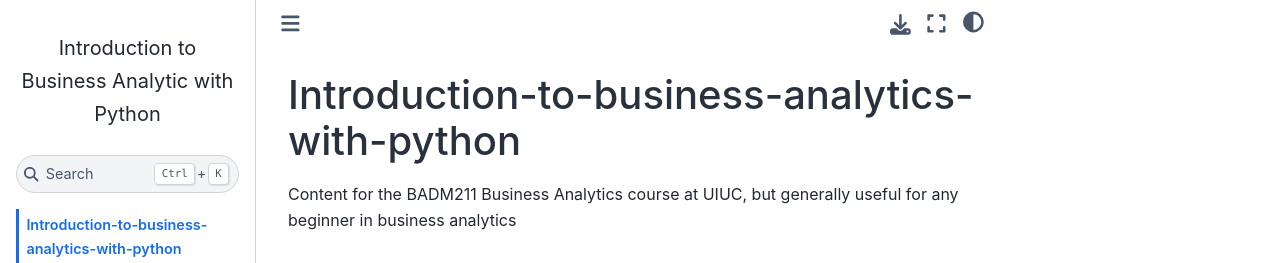
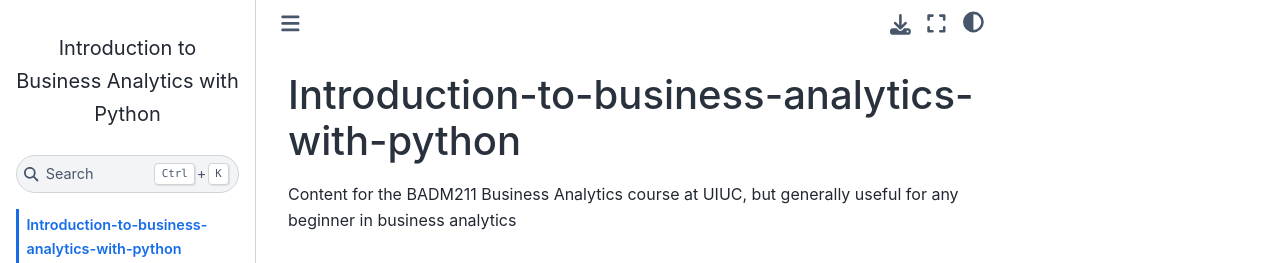
Before and after one commit to vishalsachdev/Introduction-to-business-analytics-with-python, a Jupyter Book: the page built from README.md, in a window 1280 px wide. Shown: the top 263 px of the page. Built offline with Jupyter Book 1.0.4 settings and Sphinx 7.4.7 and the Sphinx Book theme 1.1.4, drawn with Linux system fonts in a browser that asks for light colours.

Commit message:
Update _config.yml

```diff
--- a/_config.yml
+++ b/_config.yml
@@ -1,8 +1,8 @@
 # Book settings
-title: Introduction to Business Analytic with Python
+title: Introduction to Business Analytics with Python
 author: Vishal Sachdev
 copyright: "2021"
-logo: docs/logo.png
+#logo: docs/logo.png
 exclude_patterns: ["cache"]
 
 repository:
```
